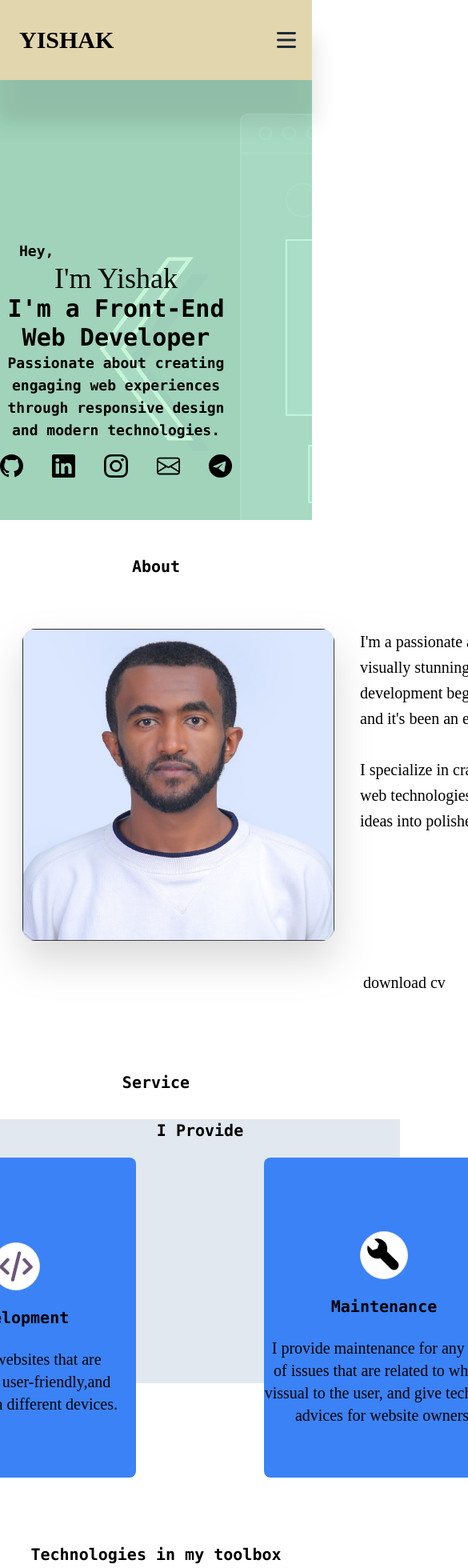
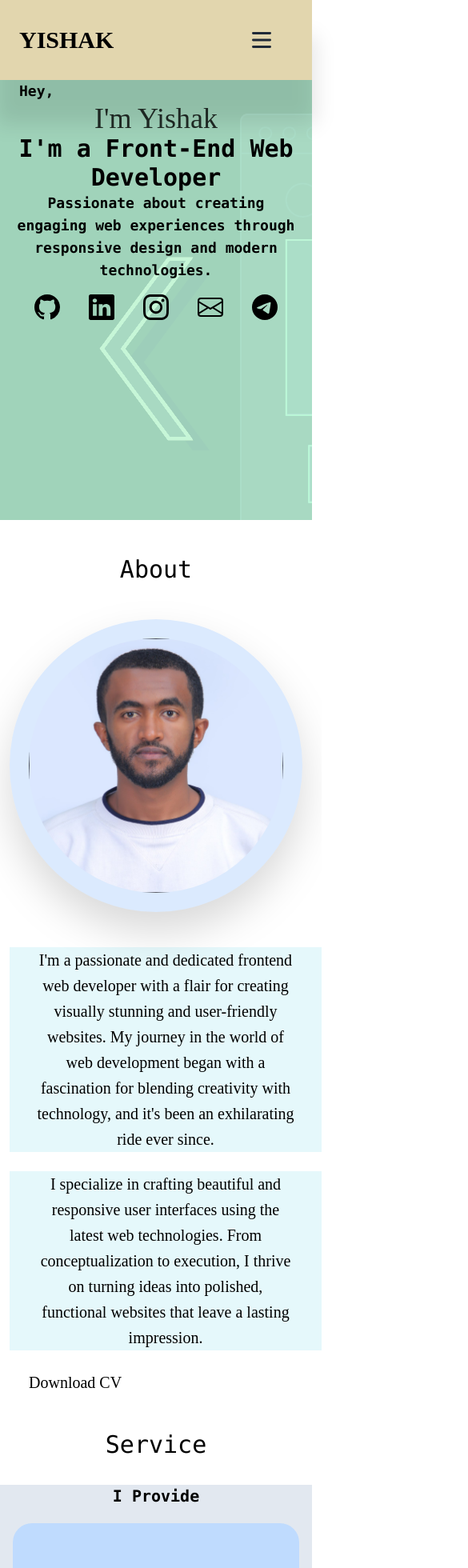
Before and after one commit to yishakw/portfolio, a React (Vite) app: page / in a window 390 px wide. Shown: the top 1960 px of the page at 80% size, 585 px wide, since content can reach past the window. Built offline with nearby package versions, Linux system fonts and the light colour scheme; a web font is replaced by a local one.

Commit message:
Worked on the mobile respinsiveness for the long run

```diff
--- a/src/Images/Images.jsx
+++ b/src/Images/Images.jsx
@@ -22,6 +22,8 @@ const IMAGES = {
   back: new URL("./back-to-top.svg", import.meta.url).href,
   portfolio: new URL("./portfolioSnnip.PNG", import.meta.url).href,
   weatherIt: new URL("./weatherIt.PNG", import.meta.url).href,
+  call: new URL("./call.svg", import.meta.url).href,
+  location: new URL("./location.svg", import.meta.url).href,
 };
 
 export default IMAGES;
--- a/src/components/About.jsx
+++ b/src/components/About.jsx
@@ -4,30 +4,35 @@ import "animate.css";
 
 function About() {
   return (
-    <div className="pt-11 h-[645px]" id="about">
-      <h2 className="text-center text-xl mb-5 ">About</h2>
-      <div className="flex justify-evenly">
+    <div className="pt-11 " id="about">
+      {/* h-[645px] */}
+      <h2 className="text-center text-3xl font-thin mb-3	">About</h2>
+      <div className="flex-col justify-evenly  sm:flex sm:justify-around sm:w-full px-3">
         <img
           src={IMAGES.image2}
           alt="picture of Yishak"
-          className="w-[450px] h-full mt-11 ml-7 border-none drop-shadow-2xl rounded-2xl transition ease-in-out delay-150 bg-blue-500 hover:-translate-y-1 hover:scale-105 hover:bg-indigo-500 duration-1000 animate_animated animate__zoomIn"
+          className="  mt-11 p-6 border-none drop-shadow-2xl rounded-full transition ease-in-out delay-150 bg-blue-100 hover:-translate-y-1 hover:scale-105 hover:bg-indigo-200 duration-1000 animate_animated animate__zoomIn object-contain"
         />
-        <div className="w-[700px] pt-11 font-thin leading-8 text-xl font-[popins]">
-          <p className="px-8 w-[700px]">
+        <div className=" pt-11 font-thin leading-8 text-xl font-[popins]">
+          {/* w-[700px] */}
+          <p className="px-8 text-center w-screen bg-cyan-500/10">
             I&apos;m a passionate and dedicated frontend web developer with a
             flair for creating visually stunning and user-friendly websites. My
             journey in the world of web development began with a fascination for
             blending creativity with technology, and it&apos;s been an
             exhilarating ride ever since.
           </p>
-          <p className="px-8 pt-8 w-[700px]">
+          <p className="mt-6 px-8 text-center bg-cyan-500/10 w-screen">
             I specialize in crafting beautiful and responsive user interfaces
             using the latest web technologies. From conceptualization to
             execution, I thrive on turning ideas into polished, functional
             websites that leave a lasting impression.
           </p>
-          <div className="mt-[170px] mx-9">
-            <a href="#">download cv</a>
+          <div className="ml-6 mt-6 ">
+            {/* mt-[170px] mx-9 */}
+            <a href="#" className="fancy_layer">
+              Download CV
+            </a>
           </div>
         </div>
       </div>
--- a/src/components/Contact.jsx
+++ b/src/components/Contact.jsx
@@ -1,21 +1,38 @@
 import { HashLink as Link } from "react-router-hash-link";
 import Connect from "../UI/Connect";
 import Icon from "../UI/Icon";
+import IMAGES from "../Images/Images";
+import { useState } from "react";
 
 function Contact() {
+  const [hovered, setHovered] = useState(false);
   return (
-    <div className="h-[645px] bg-slate-400 flex-col " id="contact">
-      <h1 className="text-center py-10 text-2xl">Contact</h1>
-      <div className="bg-slate-400 flex justify-center items-center gap-[100px] h-[200px] w-[1050px] mx-auto">
+    <div className=" bg-slate-400 flex-col " id="contact">
+      <h1 className=" text-3xl font-thin text-center py-10 ">Contact</h1>
+      <div
+        className="bg-slate-400 flex-col justify-center items-center gap-5 h-[200px] mx-auto"
+        onMouseEnter={() => setHovered(true)}
+        onMouseLeave={() => setHovered(false)}
+      >
+        {/* w-[1050px],gap-[100px] */}
         <Box>
-          <div>
+          <Icon name="call" />
+          <div
+            className={`${
+              !hovered && "hidden"
+            } flex items-center justify-between gap-11`}
+          >
             <h2 className="">Call</h2>
             <a href="tel:+251901052362">+251901052362</a>
           </div>
         </Box>
         <Box>
           <Icon name="email" />
-          <div>
+          <div
+            className={`${
+              !hovered && "hidden"
+            } flex items-center justify-between gap-11`}
+          >
             <h2>Email</h2>
             <a href="mailto:yishakwondimgezahu12@gmail.com">
               yishakwondimgezahu12
@@ -23,24 +40,13 @@ function Contact() {
           </div>
         </Box>
         <Box>
-          <svg
-            className="w-6 h-6 text-gray-800   "
-            aria-hidden="true"
-            xmlns="http://www.w3.org/2000/svg"
-            fill="none"
-            viewBox="0 0 17 21"
+          <Icon name="location" />
+
+          <div
+            className={`${
+              !hovered && "hidden"
+            } flex items-center justify-evenly gap-11`}
           >
-            <g
-              stroke="currentColor"
-              strokeLinecap="round"
-              strokeLinejoin="round"
-              strokeWidth="2"
-            >
-              <path d="M8 12a3 3 0 1 0 0-6 3 3 0 0 0 0 6Z" />
-              <path d="M13.8 12.938h-.01a7 7 0 1 0-11.465.144h-.016l.141.17c.1.128.2.252.3.372L8 20l5.13-6.248c.193-.209.373-.429.54-.66l.13-.154Z" />
-            </g>
-          </svg>
-          <div>
             <h2>Find me</h2>
 
             <p>Addis Ababa, Ethiopia</p>
@@ -68,7 +74,7 @@ function Contact() {
 }
 function Box({ children }) {
   return (
-    <div className=" text-2xl text-white font-thin flex justify-center items-center">
+    <div className=" text-xl rounded-md hover:bg-gray-100 text-white  flex justify-evenly items-center bg-stone-600/50 m-3 p-3 mx-[60px] font-thin hover:text-purple-500">
       {children}
     </div>
   );
--- a/src/components/Home.jsx
+++ b/src/components/Home.jsx
@@ -8,14 +8,54 @@ import About from "./About";
 import Service from "./Service";
 import Portfolio from "./Portfolio";
 import Contact from "./Contact";
+import { useState } from "react";
 function Home() {
+  const [showNav, setShowNav] = useState(false);
+  function showNavigationHandler() {
+    setShowNav((prev) => !prev);
+  }
   return (
     <div className="bg-frontend  text-black h-[650px] " id="">
-      <nav className="h-[50px] hover:h-[100px] transition-all flex text-xl items-center justify-between  shadow-[0_50px_25px_5px_rgba(0,0,0,0.1)] sm:bg-gradient-to-r pr-5 fixed w-screen bg-orange-200/70 z-10">
+      <nav
+        className={`flex text-xl items-center justify-between  shadow-[0_50px_25px_5px_rgba(0,0,0,0.1)] ${
+          !showNav && "hover:h-[100px]"
+        } pr-5 fixed w-full bg-orange-200/70 z-10 sm:h-[50px] sm:hover:h-[100px] sm:transition-all animate_animated animate__bounceInDown`}
+      >
+        <div className="flex-col">
+          <div className="flex items-center w-[90vw] justify-between">
+            <div>
               <Link to="/#" smooth>
                 <p className="text-3xl font-logo nav_btn ml-4 ">YISHAK</p>
               </Link>
-        <ul className="list-none  space-x-7 hidden sm:flex">
+            </div>
+
+            <div
+              className="sm:hidden pr-3 hover:cursor-pointer"
+              onClick={showNavigationHandler}
+            >
+              <svg
+                className="w-6 h-6 text-gray-800 dark:text-white "
+                aria-hidden="true"
+                xmlns="http://www.w3.org/2000/svg"
+                fill="none"
+                viewBox="0 0 17 14"
+              >
+                <path
+                  stroke="currentColor"
+                  strokeLinecap="round"
+                  strokeLinejoin="round"
+                  strokeWidth="2"
+                  d="M1 1h15M1 7h15M1 13h15"
+                />
+              </svg>
+            </div>
+          </div>
+          <div className="flex justify-end">
+            <ul
+              className={`list-none   ${
+                showNav ? "" : "hidden"
+              } sm:space-x-7 text-end sm:flex`}
+            >
               {/* <li className="nav_btn">Home</li>
           <li className="nav_btn">About</li>
           <li className="nav_btn">Services</li>
@@ -37,33 +77,20 @@ function Home() {
                 <li className="nav_btn">contact</li>
               </Link>
             </ul>
-        <div className="sm:hidden">
-          <svg
-            className="w-6 h-6 text-gray-800 dark:text-white "
-            aria-hidden="true"
-            xmlns="http://www.w3.org/2000/svg"
-            fill="none"
-            viewBox="0 0 17 14"
-          >
-            <path
-              stroke="currentColor"
-              strokeLinecap="round"
-              strokeLinejoin="round"
-              strokeWidth="2"
-              d="M1 1h15M1 7h15M1 13h15"
-            />
-          </svg>
+          </div>
         </div>
       </nav>
 
       <div className="flex justify-center bg-green-200/80 pt-[100px]">
-        <div className="h-[550px] text-center  items-center justify-around flex-col center pr-[100px]">
-          <h3 className="pt-[200px] text-lg text-start pl-6 navbar">Hey,</h3>
+        <div className="h-[550px] text-center  items-center justify-around flex-col center ">
+          {/* pr-[100px] */}
+          <h3 className=" text-lg text-start pl-6 navbar">Hey,</h3>
+          {/* pt-[200px] */}
           <h1 className=" text-4xl sm:text-8xl font-name  font-thin animate_animated animate-pulse">
             I&apos;m Yishak
           </h1>
-          <h1 className="text-3xl">I&apos;m a Front-End Web Developer</h1>
-          <p className="max-w-xl m-x-auto text-lg">
+          <h1 className="text-3xl px-4">I&apos;m a Front-End Web Developer</h1>
+          <p className="max-w-xl mx-auto px-3 text-lg">
             Passionate about creating engaging web experiences through
             responsive design and modern technologies.
           </p>
@@ -82,6 +109,7 @@ function Home() {
             <Icon name="telegram" />
           </Connect>
         </div>
+      </div>
       {/* <div className="">
           <img
         src={IMAGES.image3}
@@ -94,7 +122,6 @@ function Home() {
           className="w-[550px] opacity-60 shadow-inner shadow-white mix-blend-color-burn mt-[200px]"
         />
         </div> */}
-      </div>
 
       <About />
 
--- a/src/components/Portfolio.jsx
+++ b/src/components/Portfolio.jsx
@@ -2,9 +2,9 @@ import IMAGES from "../Images/Images";
 
 function Portfolio() {
   return (
-    <div className="h-[645px] " id="portfolio">
-      <h2 className="text-center py-11 text-2xl">Projects</h2>
-      <div className="flex h-[400px] justify-center gap-10 items-center">
+    <div className="bg-gray-300 pb-3" id="portfolio">
+      <h2 className="text-center py-11 text-3xl font-thin">Projects</h2>
+      <div className="flex-col justify-center gap-10 items-center">
         <Project photo="portfolio" />
         <Project photo="weatherIt" />
       </div>
@@ -13,7 +13,8 @@ function Portfolio() {
 }
 function Project({ photo }) {
   return (
-    <div className="w-[500px] border-2 h-[300px] bg-gray-500 drop-shadow-2xl rounded-2xl transition ease-in-out delay-150  hover:-translate-y-1 hover:scale-105 hover:bg-gray-200 duration-800">
+    <div className="border-2 h-[300px] bg-gray-500 drop-shadow-2xl rounded-2xl transition ease-in-out delay-150  hover:-translate-y-1 hover:scale-105 hover:bg-gray-200 duration-800 m-5">
+      {/* w-[500px]  */}
       <img src={IMAGES[photo]} alt="project photo" className="rounded-xl" />
     </div>
   );
--- a/src/components/Service.jsx
+++ b/src/components/Service.jsx
@@ -2,12 +2,15 @@ import IMAGES from "../Images/Images";
 
 function Service() {
   return (
-    <div className=" h-[1000px] text-xl " id="service">
-      <h2 className="text-center mb-8 pt-11">Service</h2>
-      <div className="service-1 bg-slate-200 h-[330px] w-[500px] flex-col justify-around items-center mx-auto">
+    <div className="  text-xl " id="service">
+      {/* h-[1000px] */}
+      <h2 className="text-center mb-8 pt-11 text-3xl font-thin">Service</h2>
+      <div className=" bg-slate-200 flex-col justify-around items-center mx-auto">
+        {/* w-[500px], h-[330px] */}
         {/* <p className="m-5">services I&apos;m providing </p> */}
         <p className="m-5 text-center">I Provide</p>
-        <div className="flex items-center justify-center gap-[160px]">
+        <div className="flex-col items-center justify-center ">
+          {/* gap-[160px] */}
           <Serve
             img={IMAGES.code}
             h="Development"
@@ -23,9 +26,12 @@ function Service() {
           />
         </div>
       </div>
-      <div className="service-2 mt-[200px]">
+      <div className="service-2 my-11">
+        {/* mt-[200px] */}
         <p className="m-7 text-center">Technologies in my toolbox</p>
-        <div className="grid gap-y-11 grid-cols-4 grid-rows-2 justify-self-center items-center w-[1100px] mx-auto">
+        <div className="grid gap-y-11 grid-cols-2 justify-self-center items-center mx-auto  ">
+          {/* w-[1100px] */}
+          {/* sm:grid-cols-4 smgrid-rows-2 */}
           <Tool name="HTML" img={IMAGES.html} />
           <Tool name="CSS" img={IMAGES.css} />
           <Tool name="JavaScript" img={IMAGES.js} />
@@ -73,7 +79,8 @@ function Service() {
 }
 function Serve({ img, h, p }) {
   return (
-    <div className="w-[750px] h-[400px] content-center flex-col pt-7 rounded-lg hover:cursor-pointer transition ease-in-out delay-150 bg-blue-500 hover:-translate-y-1 hover:scale-105 hover:bg-indigo-500 duration-600">
+    <div className=" h-[300px]  content-center flex-col pt-7 rounded-3xl hover:cursor-pointer transition ease-in-out delay-150 bg-blue-200 hover:-translate-y-1 hover:scale-105 hover:bg-indigo-100 duration-600 m-4">
+      {/* w-[750px]  h-[400px] */}
       <img
         src={img}
         alt="symbol of code"
@@ -89,7 +96,7 @@ function Serve({ img, h, p }) {
 }
 function Tool({ name, img }) {
   return (
-    <div className="w-[100px]  transition ease-in-out delay-0  hover:-translate-y-1 hover:scale-101  duration-900 mx-auto">
+    <div className="w-[80px]  transition ease-in-out delay-0  hover:-translate-y-1 hover:scale-101 bg-amber-300/20 hover:bg-lime-200/50 rounded-3xl duration-900 mx-auto flex-col items-center justify-center">
       <p className="text-center ">{name}</p>
       <img src={img} alt="html five icon" />
     </div>
--- a/src/index.css
+++ b/src/index.css
@@ -8,6 +8,16 @@
   .nav_btn {
     @apply p-2 rounded-xl  hover:cursor-pointer hover:text-beige hover:mix-blend-hard-light hover:bg-gray-600;
   }
+}
+.fancy_layer {
+  background-image: linear-gradient(90deg, red, blue);
+  background-size: 0% 3px;
+  background-repeat: no-repeat;
+  background-position: left bottom;
+}
+.fancy_layer:hover {
+  background-size: 100% 3px;
+  transition: background-size 900ms ease;
 }
 /* :root {
   font-family: Inter, system-ui, Avenir, Helvetica, Arial, sans-serif;
```
Also changed, not shown: src/Images/call.svg (added), src/Images/location.svg (added). Lines whose indentation alone changed are shown as unchanged.
